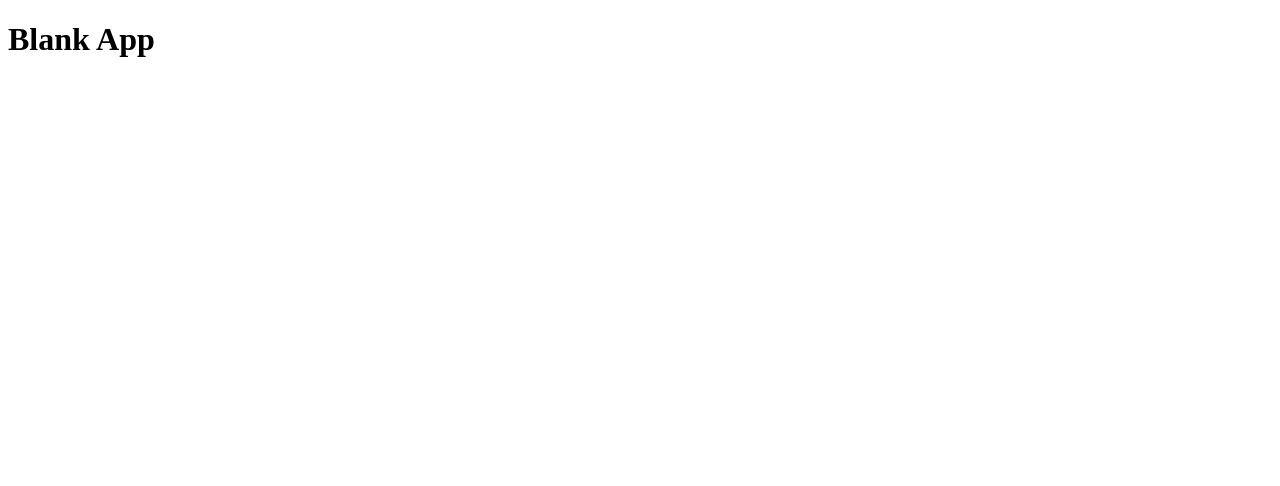
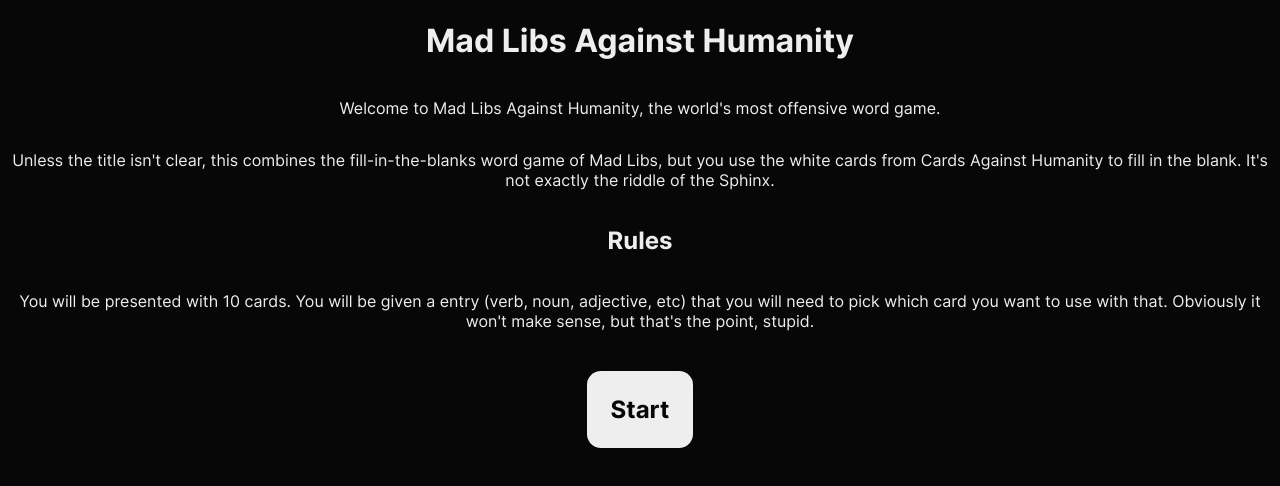
Before and after one commit to boundothecrow/mlah, a React (Create React App) app: page / in a window 1280 px wide. Shown: the top 486 px of the page. Built offline with nearby package versions, Linux system fonts and the light colour scheme.

Commit message:
Starting point of game

```diff
--- a/src/App.js
+++ b/src/App.js
@@ -1,10 +1,10 @@
 import './scss/App.scss';
-import { Route, NavLink, HashRouter } from 'react-router-dom';
+import Start from './components/Start';
 
 function App() {
   return (
     <div className="App">
-      <h1>Blank App</h1>
+      <Start />
     </div>
   );
 }
--- /dev/null
+++ b/src/components/Start.js
@@ -0,0 +1,17 @@
+import React, { Component } from 'react';
+
+
+function Start() {
+    return (
+        <div class="Start">
+            <h1>Mad Libs Against Humanity</h1>
+            <p>Welcome to Mad Libs Against Humanity, the world's most offensive word game.</p>
+            <p>Unless the title isn't clear, this combines the fill-in-the-blanks word game of Mad Libs, but you use the white cards from Cards Against Humanity to fill in the blank. It's not exactly the riddle of the Sphinx.</p>
+            <h2>Rules</h2>
+            <p>You will be presented with 10 cards. You will be given a entry (verb, noun, adjective, etc) that you will need to pick which card you want to use with that. Obviously it won't make sense, but that's the point, stupid.</p>
+            <div class="btn-start">Start</div>
+        </div>
+    );
+}
+
+export default Start;
--- a/src/index.css
+++ b/src/index.css
@@ -0,0 +1,12 @@
+@import url('./scss/fonts/inter.css');
+
+html, body, div {
+    padding: 0;
+    margin: 0;
+}
+
+body {
+    font-family: 'Inter', -apple-system, BlinkMacSystemFont, 'Segoe UI', Roboto, Oxygen, Ubuntu, Cantarell, 'Open Sans', 'Helvetica Neue', sans-serif;
+    background: #070708;
+    color: #eee;
+}
--- a/src/scss/App.scss
+++ b/src/scss/App.scss
@@ -0,0 +1,3 @@
+@import 'variables';
+@import './fonts/inter.css';
+@import 'Start';
--- /dev/null
+++ b/src/scss/_Start.scss
@@ -0,0 +1,21 @@
+.Start {
+    display: flex;
+    justify-content: center;
+    align-items: center;
+    flex-flow: column;
+    text-align: center;
+    padding: 0 0.5em;
+    h1 {
+        font-size: 2em;
+    }
+    .btn-start {
+        background: $white;
+        color: $black;
+        padding: 1em;
+        border-radius: 14px;
+        text-decoration: none;
+        font-weight: 700;
+        font-size: 1.5em;
+        margin-top: 1em;
+    }
+}
--- /dev/null
+++ b/src/scss/_variables.scss
@@ -0,0 +1,2 @@
+$black: #070708;
+$white: #eee;
```
